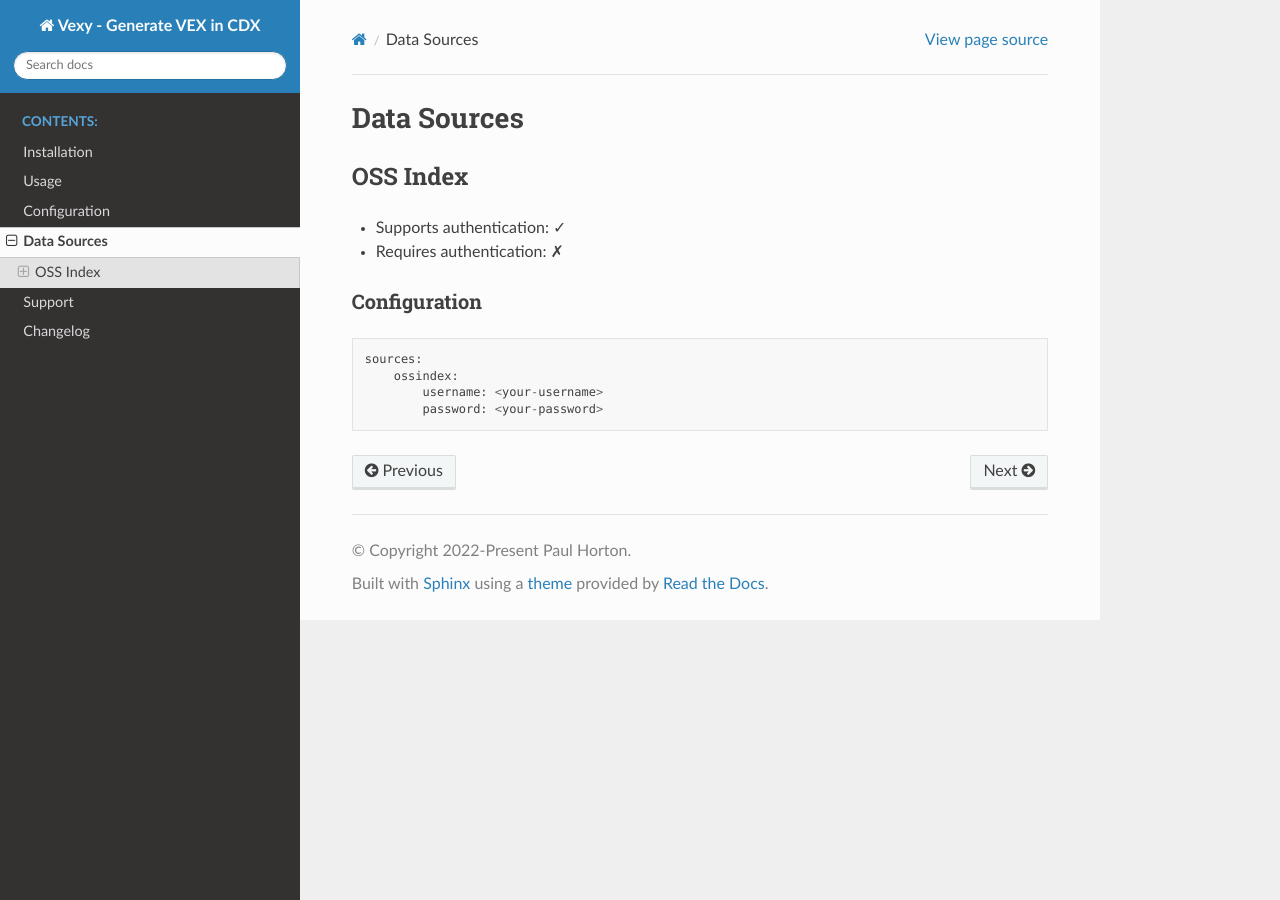
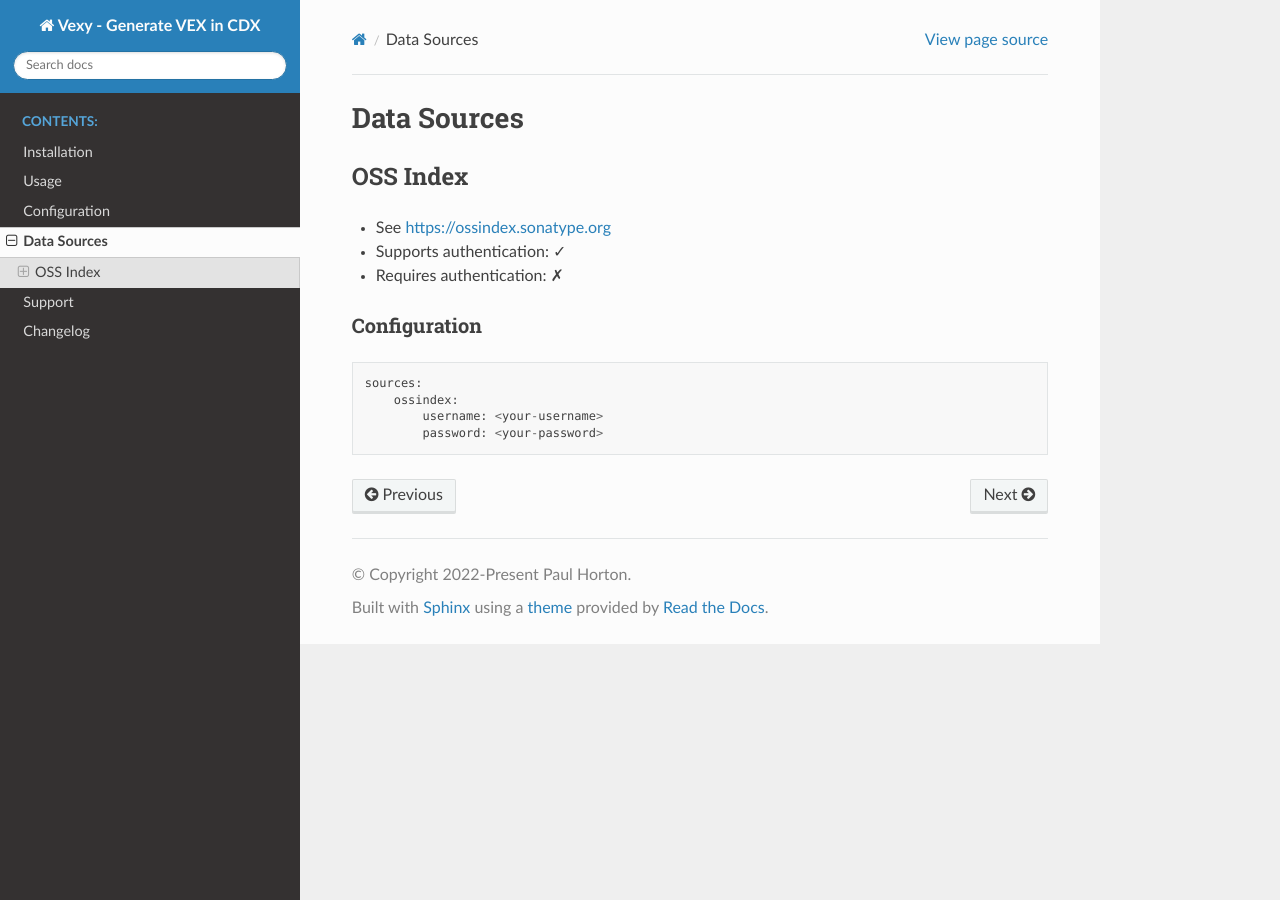
Before and after one commit to madpah/vexy, a Sphinx documentation site: the page built from docs/data-sources.rst, in a window 1280 px wide. Built offline with Sphinx 7.4.7 and the Read the Docs theme 2.0.0, drawn with Linux system fonts in a browser that asks for light colours.

Commit message:
fix: remove date parsing from source BOM doc: add link to data source (OssIndex)
Signed-off-by: Paul Horton <paul.horton@owasp.org>

```diff
--- a/docs/data-sources.rst
+++ b/docs/data-sources.rst
@@ -23,6 +23,7 @@ Data Sources
 OSS Index
 ------------
 
+- See https://ossindex.sonatype.org
 - Supports authentication: ✓
 - Requires authentication: ✗
 
```
